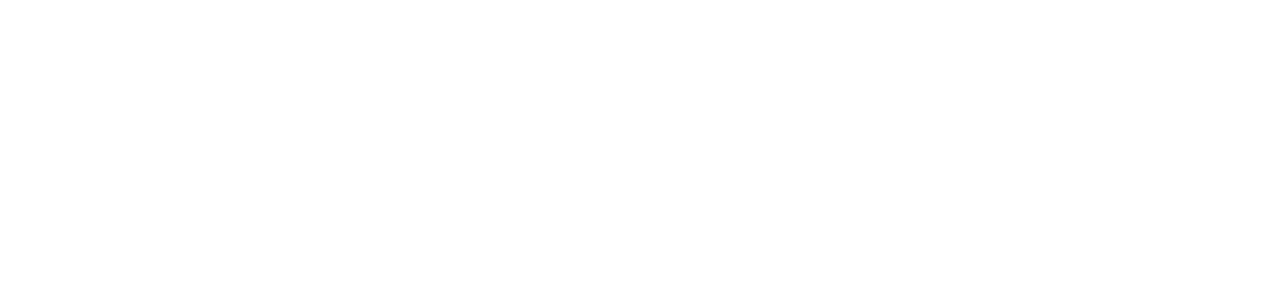
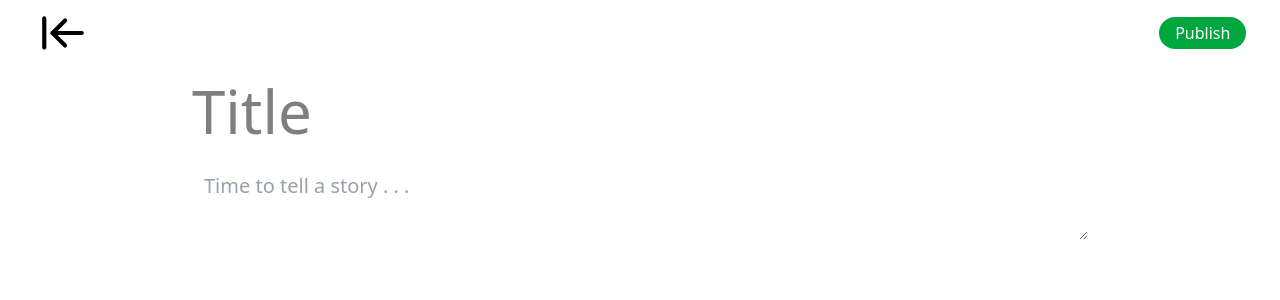
Before and after one commit to VarunThisSide/inkwell, a React app in the folder frontend/: page /createpost in a window 1280 px wide. Before the commit this address had no page. Shown: the top 300 px of the page. Built offline with nearby package versions, Linux system fonts and the light colour scheme; the HTML template or start-up script is replaced by a standard one.

Commit message:
almost done

```diff
--- a/frontend/src/App.tsx
+++ b/frontend/src/App.tsx
@@ -4,6 +4,7 @@
 import Signin from './pages/Signin'
 import Blog from './pages/Blog'
 import { Blogs } from './pages/Blogs'
+import { CreatePost } from './pages/CreatePost'
 
 function App() {
   return (
@@ -15,6 +16,7 @@
           <Route path='/blogs' element={<Blogs/>}/>
           <Route path='/' element={<Blogs/>}/>
           <Route path='/blog/:id' element={<Blog/>}/>
+          <Route path='/createpost' element={<CreatePost/>}/>
         </Routes>
       </BrowserRouter>
     </>
--- a/frontend/src/components/AppBar.tsx
+++ b/frontend/src/components/AppBar.tsx
@@ -1,11 +1,12 @@
 import { LogOut } from "lucide-react"
 import { useNavigate } from "react-router-dom"
 
-export const AppBar = ({ authorName } : { authorName : string}) => {
+export const AppBar = ({ authorName} : { authorName : string }) => {
   const navigate=useNavigate()
   return (
+    <>
     <div className="flex items-center justify-between px-8 py-2">
-      <div className="flex items-center">
+      <div className="flex items-center cursor-pointer" onClick={()=>{navigate('/blogs')}}>
         <div className="mx-1 flex justify-center items-center bg-amber-950 text-white p-2 rounded-full h-10 w-10">
           {authorName.charAt(0).toUpperCase()}
         </div>
@@ -14,16 +15,18 @@
         </div>
       </div>
       <div className="flex items-center">
-        <div className="mx-2 bg-green-600 text-white px-4 py-1 rounded-full">
+        <div className="border-2 border-black px-3 py-1 rounded-full transition cursor-pointer hover:shadow-xl">My Posts</div>
+        <div onClick={()=>{navigate('/createpost')}} className="transition cursor-pointer hover:drop-shadow-xl mx-2 bg-green-600 text-white px-4 py-1 rounded-full">
           Create Post
         </div>
-        <div className="mx-2 cursor-pointer" onClick={()=>{
+        <div className="mx-2 cursor-pointer hover:scale-75 transition" onClick={()=>{
           localStorage.clear()
           navigate('/signin')
-          }}>
+        }}>
           <LogOut/>
         </div>
       </div>
     </div>
+    </>
   )
 }
--- a/frontend/src/components/CreateAccount.tsx
+++ b/frontend/src/components/CreateAccount.tsx
@@ -57,7 +57,7 @@
       </form>
       <ToastContainer/>
       {loading && <div className="top-0 bottom-0 left-0 right-0 bg-[rgba(0,0,0,0.3)] flex justify-center items-center fixed z-50">
-        <MutatingDots color="#00FFFF" secondaryColor="#00FFFF"/>
+        <MutatingDots color="#00a63e" secondaryColor="#00a63e"/>
       </div>}
     </div>
   )
--- a/frontend/src/components/SigninAccount.tsx
+++ b/frontend/src/components/SigninAccount.tsx
@@ -54,7 +54,7 @@
       </form>
       <ToastContainer/>
       {loading && <div className="top-0 bottom-0 left-0 right-0 bg-[rgba(0,0,0,0.3)] flex justify-center items-center fixed z-50">
-        <MutatingDots color="#00FFFF" secondaryColor="#00FFFF"/>
+        <MutatingDots color="#00a63e" secondaryColor="#00a63e"/>
       </div>}
     </div>
   )
--- a/frontend/src/pages/Blog.tsx
+++ b/frontend/src/pages/Blog.tsx
@@ -54,7 +54,7 @@
         <div className="text-gray-500 my-2 ">
           Posted on {new Date(blog?.postDate).toLocaleString('default' , {month : 'short'})+' '+new Date(blog?.postDate).getDate()+', '+new Date(blog?.postDate).getFullYear()}
         </div>
-        <div className="text-gray-800">
+        <div className="text-gray-800 px-4">
           {blog?.content}
         </div>
       </div>
@@ -74,7 +74,7 @@
       </div>
     </div>
     {loading && <div className="top-0 bottom-0 left-0 right-0 bg-[rgba(0,0,0,0.3)] flex justify-center items-center fixed z-50">
-      <MutatingDots color="#00FFFF" secondaryColor="#00FFFF"/>
+      <MutatingDots color="#00a63e" secondaryColor="#00a63e"/>
     </div>}
     </>
   )
--- a/frontend/src/pages/Blogs.tsx
+++ b/frontend/src/pages/Blogs.tsx
@@ -39,16 +39,16 @@
   }, [])
   console.log(blogs)
   return (
-    <>
-      <AppBar authorName={localStorage.getItem('name') || 'User'}/>
+    <div className="">
+      <AppBar authorName={localStorage.getItem('name') || 'User'} state="home"/>
       {blogs.map((value)=>{
         return(
           <BlogCard key={value.id} id={value.id} authorName={value.author.name} postDate={ value.postDate} title={value.title} content={value.content}/>
         )
       })}
       {loading && <div className="top-0 bottom-0 left-0 right-0 bg-[rgba(0,0,0,0.3)] flex justify-center items-center fixed z-50">
-        <MutatingDots color="#00FFFF" secondaryColor="#00FFFF"/>
+        <MutatingDots color="#00a63e" secondaryColor="#00a63e"/>
       </div>}
-    </>
+    </div>
   )
 }
--- /dev/null
+++ b/frontend/src/pages/CreatePost.tsx
@@ -0,0 +1,49 @@
+import { useState } from "react"
+import { ArrowLeftToLineIcon } from "lucide-react"
+import { useNavigate } from "react-router-dom"
+import { MutatingDots } from "react-loader-spinner"
+import axios from "axios"
+import { BACKEND_URL } from "../config"
+import { ToastContainer , toast } from "react-toastify"
+
+export const CreatePost = () => {
+  const navigate=useNavigate()
+  const [title, setTitle] = useState<string>('')
+  const [content, setContent] = useState('')
+  const [loading, setLoading] = useState(false)
+  return (
+    <>
+      <div className="flex items-center justify-between px-[2vw]">
+        <ArrowLeftToLineIcon onClick={()=>{navigate('/blogs')}} size={50} className="mx-[1vw] my-2 cursor-pointer hover:scale-75 transition"/>
+        <div className="transition cursor-pointer hover:drop-shadow-xl mx-2 bg-green-600 text-white px-4 py-1 rounded-full" onClick={async ()=>{
+          try{
+            setLoading(true)
+            const res=await axios.post(`${BACKEND_URL}/api/v1/post`,{title,content},{
+              headers : {
+                Authorization : 'Bearer '+localStorage.getItem('token')
+              }
+            })
+            toast.success('Post published!')
+            setTimeout(() => {
+              navigate(`/blog/${res.data.postId}`)
+            }, 1000);
+          }catch(e){
+            toast.error('Something went wrong!')
+          }finally{
+            setLoading(false)
+          }
+        }}>
+          Publish
+        </div>
+      </div>
+      <div className="px-[15vw]">
+        <input placeholder="Title" onChange={(e)=>{setTitle(e.target.value)}} className="my-1 block text-6xl focus:outline-none  min-w-2/3 w-full"/>
+        <textarea placeholder="Time to tell a story . . ." onChange={(e)=>{setContent(e.target.value)}} className="my-1 text-gray-700 text-xl focus:outline-none w-full p-3 border-0 hover:border border-gray-400 rounded-2xl"/>
+      </div>
+      {loading && <div className="top-0 bottom-0 left-0 right-0 bg-[rgba(0,0,0,0.3)] flex justify-center items-center fixed z-50">
+        <MutatingDots color="#00a63e" secondaryColor="#00a63e"/>
+      </div>}
+      <ToastContainer/>
+    </>
+  )
+}
```
Also changed, not shown: 1 other file (tests, documents, lock files or other folders).
